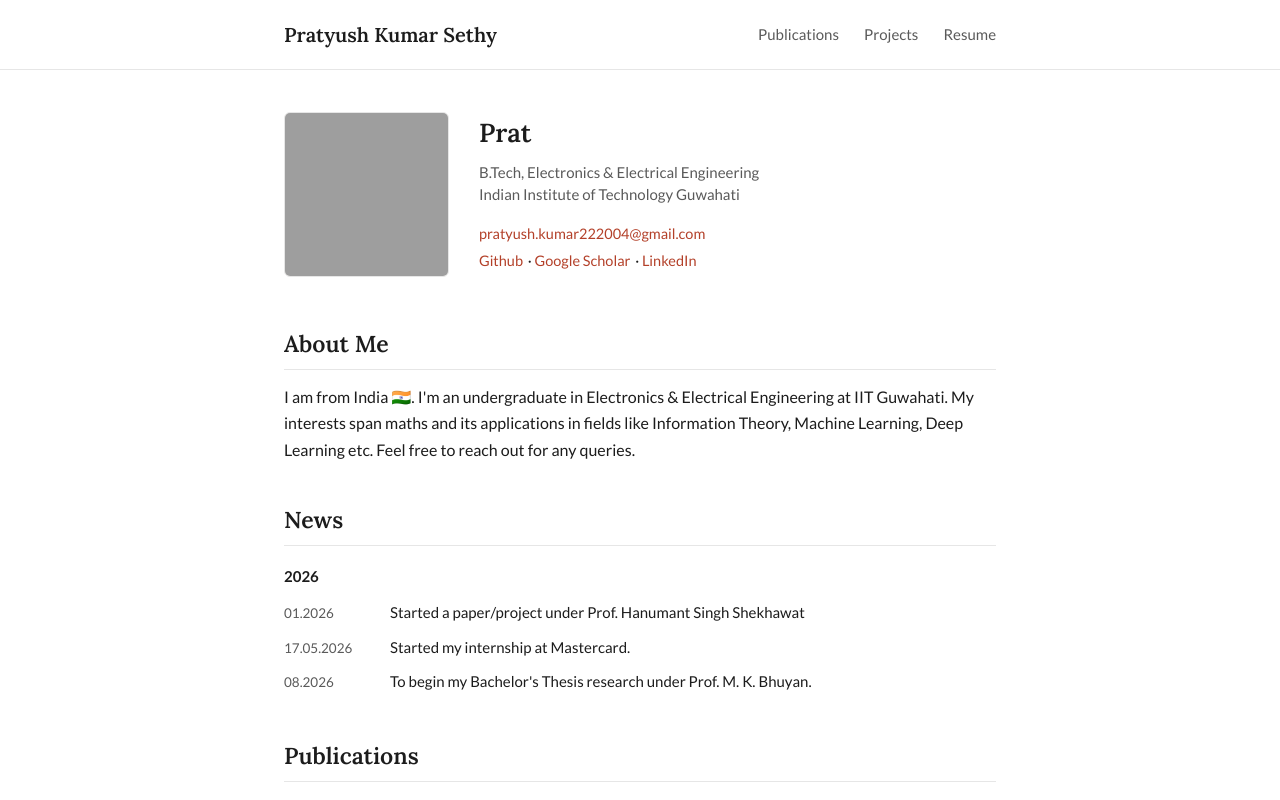
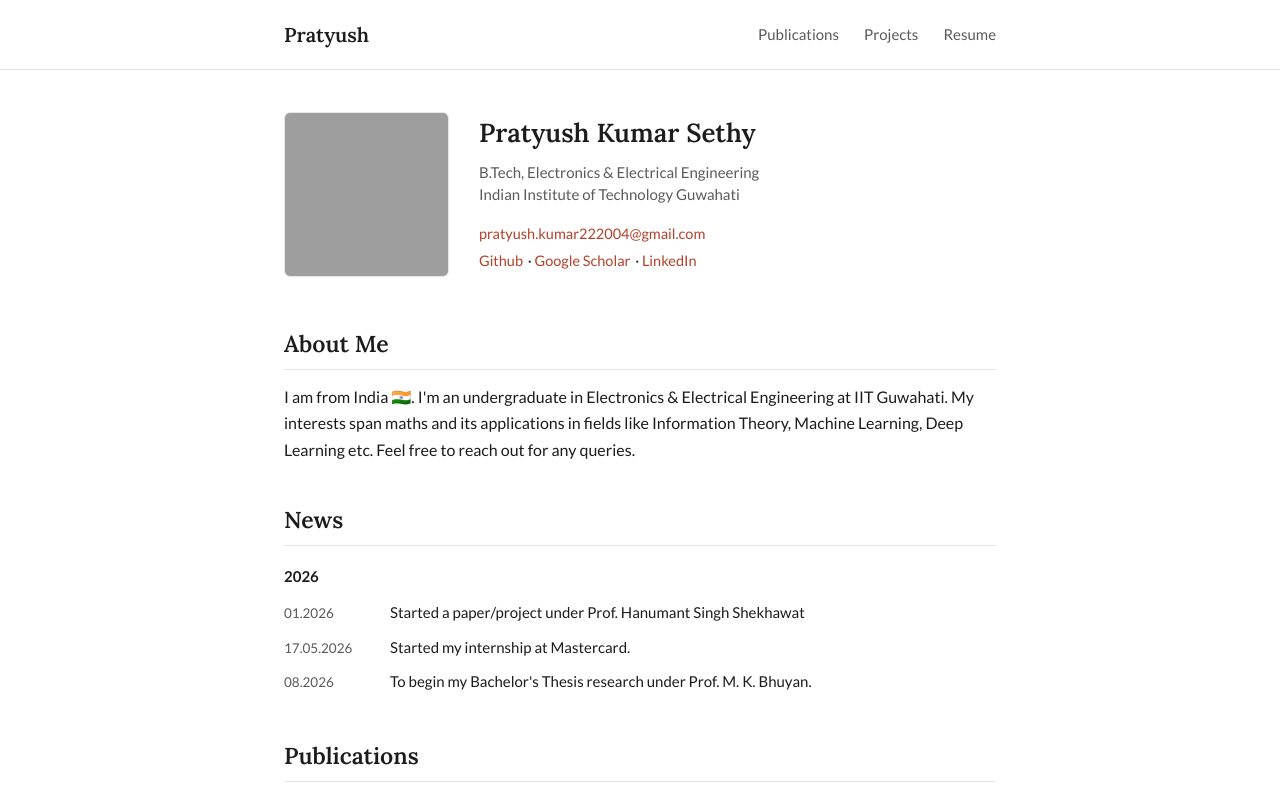
Before and after one commit to pratyushk22/pratyushk22.github.io, a plain HTML site: page index.html in a window 1280 px wide. Shown: the top 800 px of the page. Drawn offline with Linux system fonts and the light colour scheme; grey boxes are pictures that could not be loaded.

Commit message:
Update index.html

```diff
--- a/index.html
+++ b/index.html
@@ -87,7 +87,7 @@
 
 <header class="top">
   <div class="wrap">
-    <a class="name" href="#">Pratyush Kumar Sethy</a>
+    <a class="name" href="#">Pratyush</a>
     <nav>
       <a href="#publications">Publications</a>
       <a href="#projects">Projects</a>
@@ -104,7 +104,7 @@
       <!-- replace with: <img src="me.jpg" alt="Prat"> -->
     </div>
     <div class="who-block">
-      <div class="who">Prat</div>
+      <div class="who">Pratyush Kumar Sethy</div>
       <div class="aff">
         B.Tech, Electronics &amp; Electrical Engineering<br>
         Indian Institute of Technology Guwahati
```
